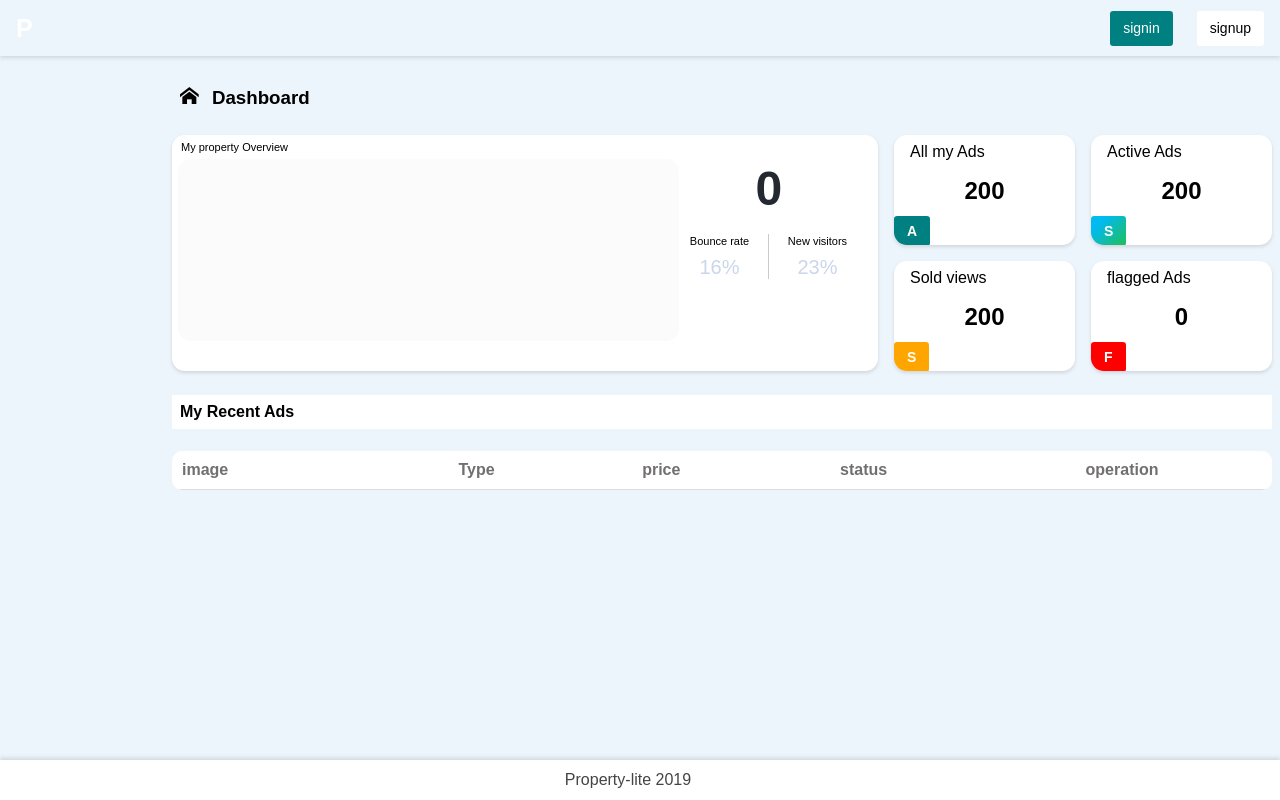
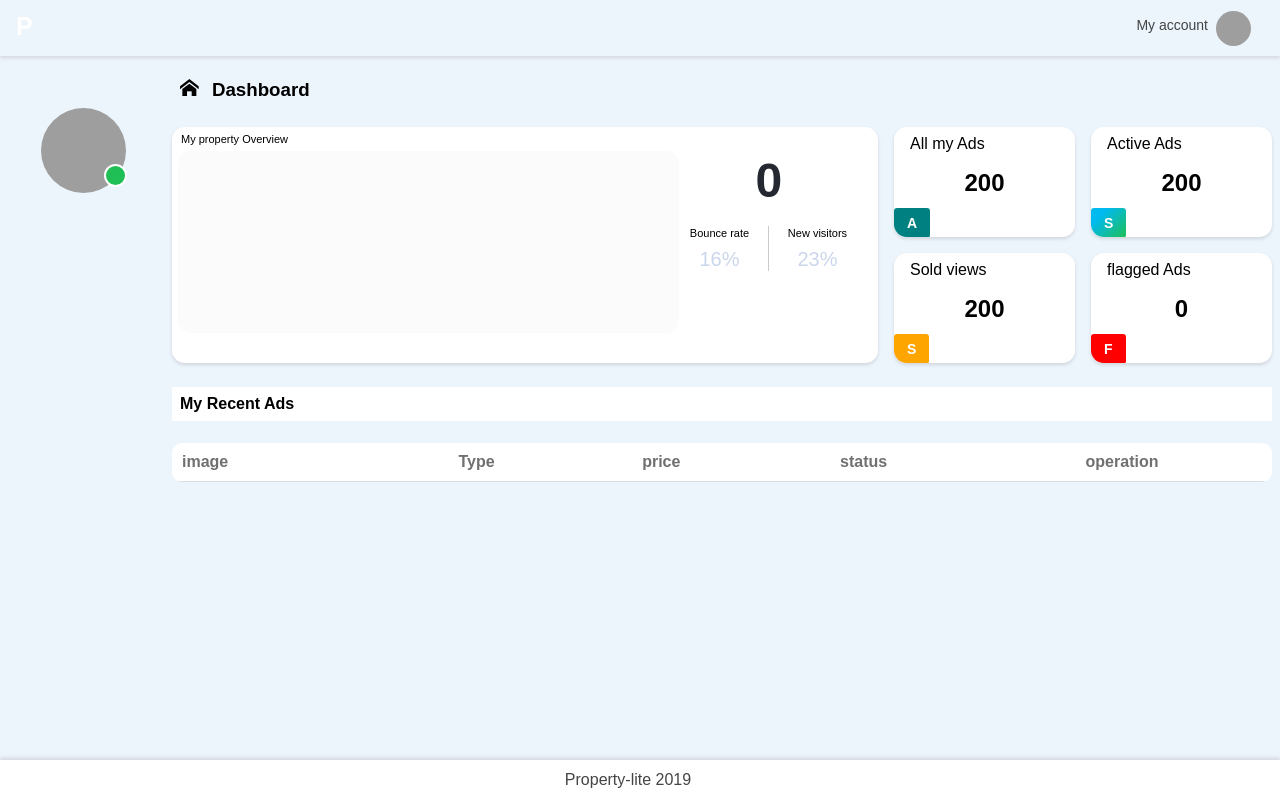
Before and after one commit to swaibat/property-pro-lite-react, a React (Create React App) app: page /dashboard in a window 1280 px wide. Built offline with nearby package versions, Linux system fonts and the light colour scheme; grey boxes are pictures that could not be loaded.

Commit message:
chore(navData):setup nav data links

```diff
--- a/src/assets/css/parts/global.css
+++ b/src/assets/css/parts/global.css
@@ -118,7 +118,6 @@ nav {
   width: 100%;
   border-radius: var(--border-radius);
   margin-bottom: 3rem;
-  margin-top: 4rem;
 }
 
 .container {
@@ -303,6 +302,7 @@ input:focus {
   padding: 10px;
   background: var(--theme-color);
   border-radius: calc(var(--border-radius)/2);
+  transition: .5s ease all;
 }
 
 .sm-font {
--- /dev/null
+++ b/src/includes/data.js
@@ -0,0 +1,29 @@
+const navData = [
+    {
+        id:1,
+        name:'dashboard',
+        icon:'pro-home-lite'
+    },
+    {
+        id:2,
+        name:'create-ad',
+        icon:'pro-plus-lite'
+    },
+    {
+        id:3,
+        name:'my-ads',
+        icon:'pro-stack-lite'
+    },
+    {
+        id:3,
+        name:'messages',
+        icon:'pro-bubbles3-lite'
+    },
+    {
+        id:4,
+        name:'notifications',
+        icon:'pro-bell-lite'
+    }
+]
+
+export default navData;
--- a/src/includes/nav.js
+++ b/src/includes/nav.js
@@ -1,25 +1,43 @@
-import React from 'react';
-import {  } from "module";
-function Nav() {
+import React,{ useState } from 'react';
+import { Link } from "react-router-dom";
+import navData from './data';
+
+class Nav extends React.Component {
+    handleClick(e) {
+        const all = e.target.parentNode.parentNode.children
+        for (let i = 0; i < all.length; i++) {
+            all[i].firstChild.classList.remove('active')
+        }
+        e.target.classList.toggle('active')
+    }
+    render() {
       return (
-    <nav className="flex-x flex-y-center fixed-top shadow padding-y-1 full-width">
-            <div className="logo margin-l-3"><a href="index.html">P<span className="tracking-in-contract">roperty Pro</span></a></div>
-            <div id="logged-out" className="margin-l-auto margin-r-3 d-flex">
-                <div className="d-flex">
-                    <button onClick="signin()" className="btn teal white-txt  margin-l-4">signin</button>
-                    <button onClick="signup()" className="btn white blue-txt  margin-l-4">signup</button>
+        <nav className="flex-x shadow padding-y-1 full-width">
+        <div className="logo margin-l-3 margin-t-2"><a href="index.html">P<span className="tracking-in-contract">roperty Pro</span></a></div>
+
+        {window.location.href.toString().match(/dashboard|Create-ad|edit-ad|my-ads/g)? (
+        <ul className="navbar fixed-left" id="collapse-menu">
+            <div id="avatar-space" className="flex-center">
+                <img id="avatar" className="circle avatar-holder" src="./assets/img/user.svg" alt="user"/>
+                <input className="d-none" type='file' id="imageUpload" accept=".png, .jpg, .jpeg" />
+                <label className="d-none" for="imageUpload">
+                    <i className="pro-camera-lite"></i>
+                </label>
+                <span className="status"></span>
             </div>
-            </div>
-            <div id="logged-in"  className="d-none margin-l-auto margin-r-3 flex-x">
-                    <button className="collapsible btn fav">
-                        <span className="fav-dis flex-y-center">
-                            <i id="love" className="pro-like-lite"></i>
-                            <img className="fav-img invisible" src=""/>
-                            <span id="fav-counter" className="badge">0</span>
-                        </span>
-                    </button>
-                    <ul id="favorite-list"  className="drop-content favorite-list swing-in-top-fwd white d-none padding-2 shadow">
+            <ul className="margin-x-3">
+                {
+                    navData.map(el =>(
+                        <Link key={navData.id}  to={`/${navData.name}`}>
+                            <li  key={navData.id} onClick={this.handleClick} className="nav-item" ><i className={`${navData.name} margin-r-2`}></i>{navData.name}</li>
+                        </Link>
+                    ))
+                    }
             </ul>
+        </ul>) : null}
+
+
+        <div className="margin-l-auto margin-r-3 flex-x">
             <button id="avatar" className="collapsible padding-t-1 d-flex btn">
                 <span className="padding-r-2 margin-t-1">My account</span>
                 <img id="nav-avatar" className="circle" src="./assets/img/user.svg" height="35" width="35" alt="user"/>
@@ -30,10 +48,11 @@ function Nav() {
                 <li className="padding-y-2"><a><i className="pro-cog-lite margin-x-2"></i>Setting</a></li>
                 <li className="padding-y-2"><a href="index.html"><i className="pro-switch-lite margin-x-2"></i>Logout</a></li>
             </ul>
-                <button type="button" onClick="toggle()" className="btn mobile-view"><span className="humberger">&#8942;</span></button>
+            <button type="button" onclick="toggle()" className="btn mobile-view"><span className="humberger">&#8942;</span></button>
         </div>
     </nav>
-        );
+    )
+}
 }
 
 export default Nav;
```
Also changed, not shown: src/App.css (deleted, +0 -33 lines), src/includes/sidenav.js (+58 -0 lines). Lines whose indentation alone changed are shown as unchanged.
